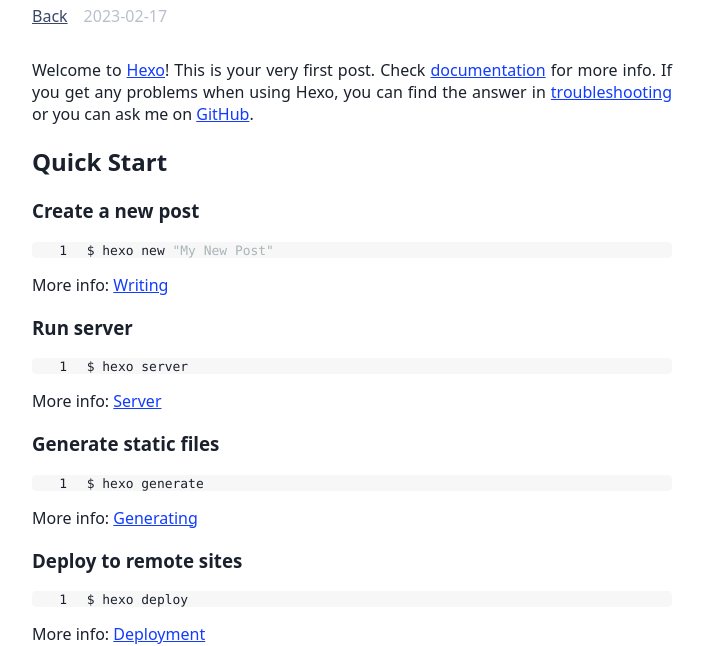
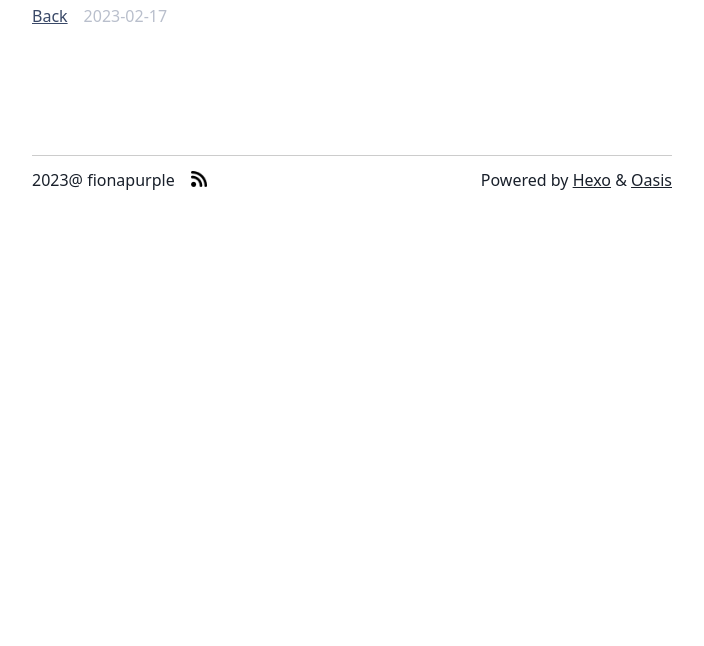
Before and after one commit to fiiicu/fiiicu.github.io, a plain HTML site: page 2023/02/17/i see u/index.html in a window 1280 px wide. Shown: the part 155-801 px from the top of the page, without its empty margins (288-992 px from the left). Drawn offline with Linux system fonts and the light colour scheme.

Commit message:
Site updated: 2023-02-17 13:59:15

```diff
--- a/2023/02/17/i see u/index.html
+++ b/2023/02/17/i see u/index.html
@@ -1,15 +1,2 @@
 <!DOCTYPE html><html lang="zh-CN"><head><meta charset="UTF-8"><title>i see u │ Fii</title><link rel="stylesheet" href="/css/oasis.css"><meta name="generator" content="Hexo 6.3.0"><link rel="alternate" href="/atom.xml" title="Fii" type="application/atom+xml">
-</head><body><div id="content"><h1 id="title">i see u</h1><div id="menu-outer"><nav id="menu-inner"><a id="menu-back" href="javascript:history.back()">Back</a><time datetime="2023-02-17T01:48:11.673Z">2023-02-17</time></nav></div><div id="content-outer"><div id="content-inner"><article id="post"><p>Welcome to <a target="_blank" rel="noopener" href="https://hexo.io/">Hexo</a>! This is your very first post. Check <a target="_blank" rel="noopener" href="https://hexo.io/docs/">documentation</a> for more info. If you get any problems when using Hexo, you can find the answer in <a target="_blank" rel="noopener" href="https://hexo.io/docs/troubleshooting.html">troubleshooting</a> or you can ask me on <a target="_blank" rel="noopener" href="https://github.com/hexojs/hexo/issues">GitHub</a>.</p>
-<h2 id="Quick-Start"><a href="#Quick-Start" class="headerlink" title="Quick Start"></a>Quick Start</h2><h3 id="Create-a-new-post"><a href="#Create-a-new-post" class="headerlink" title="Create a new post"></a>Create a new post</h3><pre class="line-numbers language-bash" data-language="bash"><code class="language-bash">$ hexo new <span class="token string">"My New Post"</span><span aria-hidden="true" class="line-numbers-rows"><span></span></span></code></pre>
-
-<p>More info: <a target="_blank" rel="noopener" href="https://hexo.io/docs/writing.html">Writing</a></p>
-<h3 id="Run-server"><a href="#Run-server" class="headerlink" title="Run server"></a>Run server</h3><pre class="line-numbers language-bash" data-language="bash"><code class="language-bash">$ hexo server<span aria-hidden="true" class="line-numbers-rows"><span></span></span></code></pre>
-
-<p>More info: <a target="_blank" rel="noopener" href="https://hexo.io/docs/server.html">Server</a></p>
-<h3 id="Generate-static-files"><a href="#Generate-static-files" class="headerlink" title="Generate static files"></a>Generate static files</h3><pre class="line-numbers language-bash" data-language="bash"><code class="language-bash">$ hexo generate<span aria-hidden="true" class="line-numbers-rows"><span></span></span></code></pre>
-
-<p>More info: <a target="_blank" rel="noopener" href="https://hexo.io/docs/generating.html">Generating</a></p>
-<h3 id="Deploy-to-remote-sites"><a href="#Deploy-to-remote-sites" class="headerlink" title="Deploy to remote sites"></a>Deploy to remote sites</h3><pre class="line-numbers language-bash" data-language="bash"><code class="language-bash">$ hexo deploy<span aria-hidden="true" class="line-numbers-rows"><span></span></span></code></pre>
-
-<p>More info: <a target="_blank" rel="noopener" href="https://hexo.io/docs/one-command-deployment.html">Deployment</a></p>
-</article><div id="paginator"></div></div></div><div id="bottom-outer"><div id="bottom-inner"><hr><div><div><a>2023@ fionapurple</a><a href="/atom.xml"><img src="/assets/rss.png"></a></div><div id="hexo"><a>Powered by&nbsp</a><a target="_blank" rel="noopener" href="https://hexo.io">Hexo</a><a>&nbsp&&nbsp</a><a target="_blank" rel="noopener" href="https://github.com/qiantao94/hexo-theme-oasis">Oasis</a></div></div></div></div></div></body><script src="/js/oasis.js"></script></html>
+</head><body><div id="content"><h1 id="title">i see u</h1><div id="menu-outer"><nav id="menu-inner"><a id="menu-back" href="javascript:history.back()">Back</a><time datetime="2023-02-17T01:48:11.673Z">2023-02-17</time></nav></div><div id="content-outer"><div id="content-inner"><article id="post"></article><div id="paginator"></div></div></div><div id="bottom-outer"><div id="bottom-inner"><hr><div><div><a>2023@ fionapurple</a><a href="/atom.xml"><img src="/assets/rss.png"></a></div><div id="hexo"><a>Powered by&nbsp</a><a target="_blank" rel="noopener" href="https://hexo.io">Hexo</a><a>&nbsp&&nbsp</a><a target="_blank" rel="noopener" href="https://github.com/qiantao94/hexo-theme-oasis">Oasis</a></div></div></div></div></div></body><script src="/js/oasis.js"></script></html>
```
Also changed, not shown: atom.xml (+2 -9 lines).
